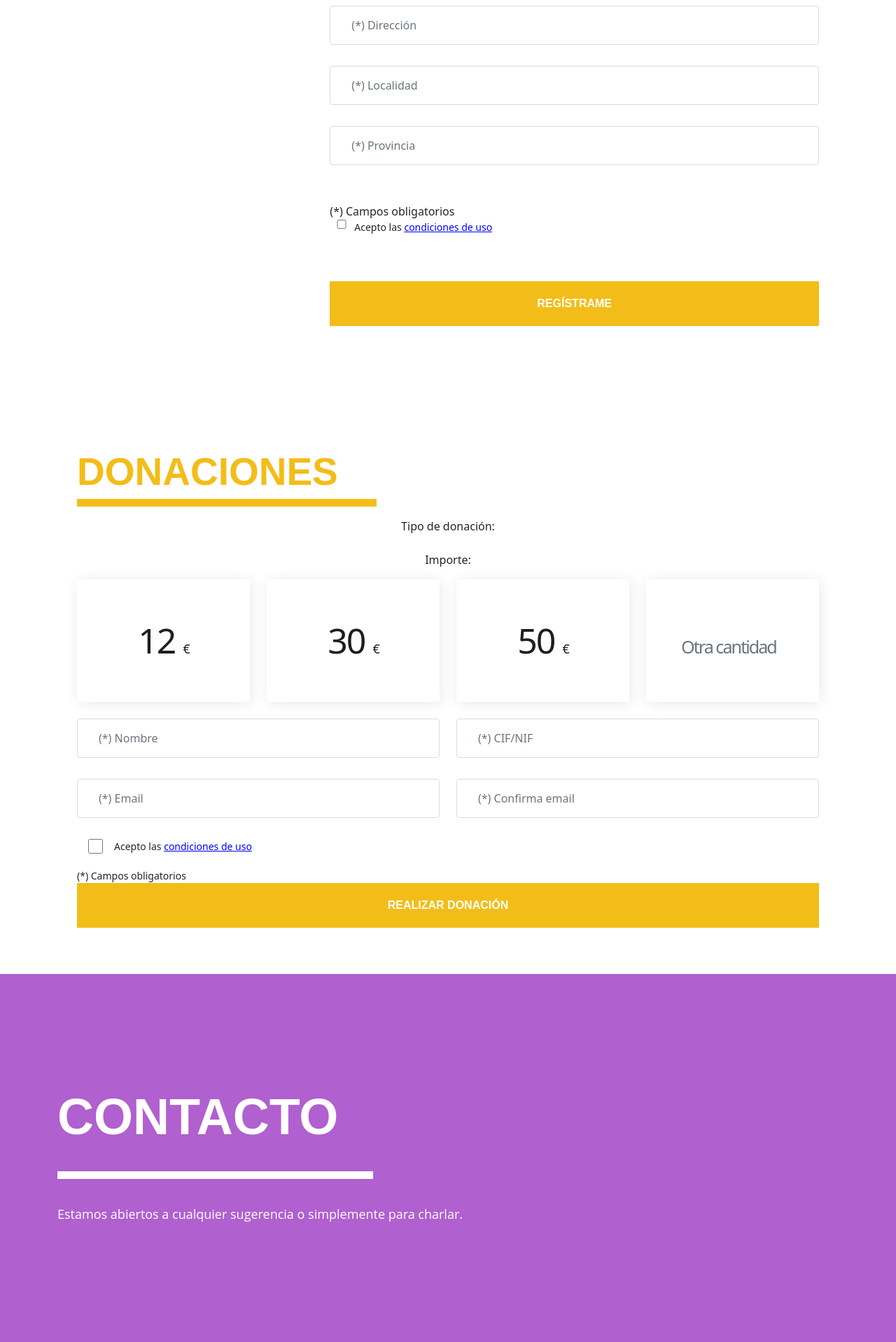
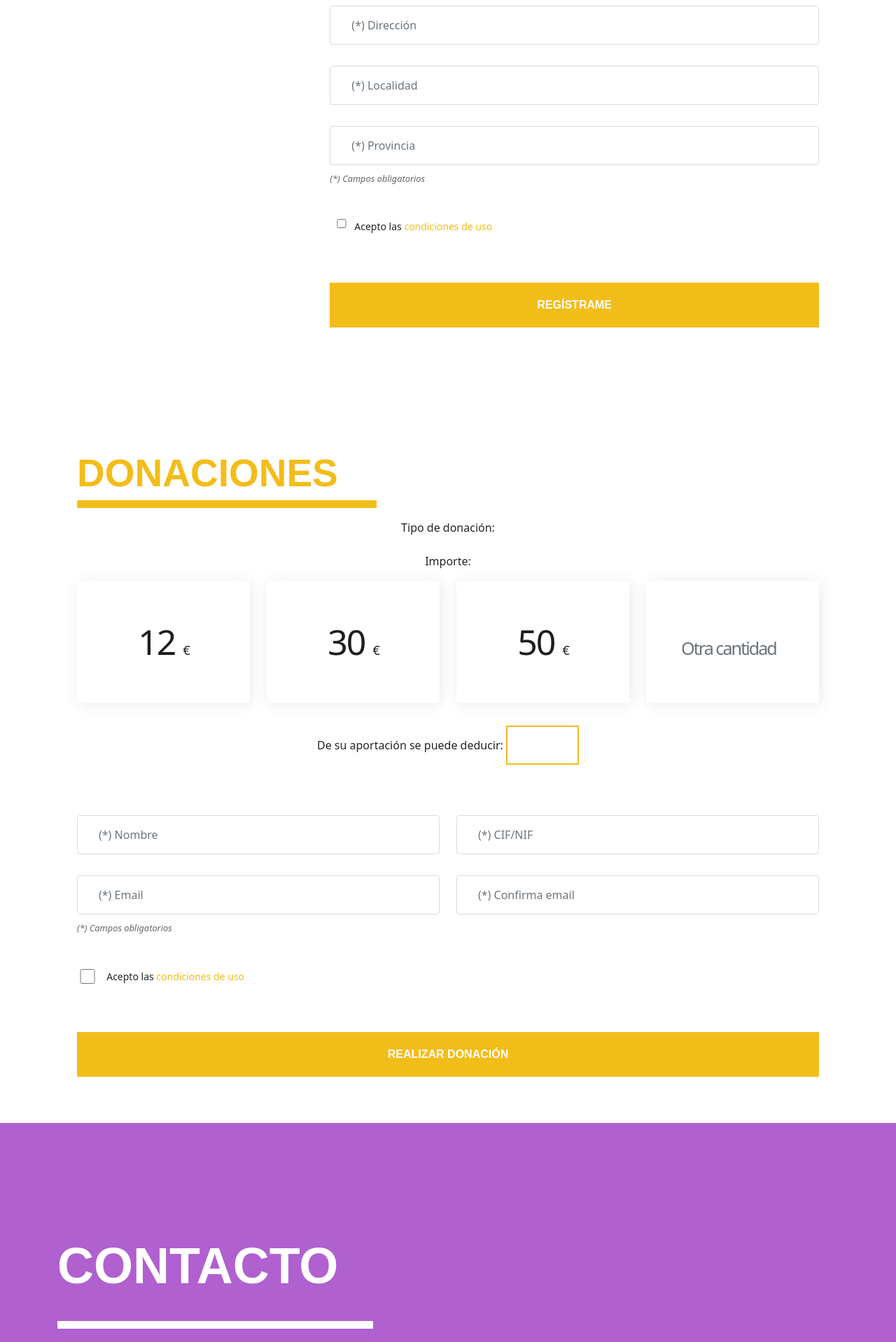
Before and after one commit to zebenperez/capsulae2, a Django app: page /pharma/home/ in a window 1280 px wide. Shown: the part 3209-5127 px from the top of the page at 70% size. Run offline with Django 3.2, Linux system fonts and the light colour scheme; parts of the project's set-up code (start-up, migrations or seed data) failed here and were passed over; some libraries are stand-ins or nearby versions.

Commit message:
donaciones

```diff
--- a/account/templates/account/donation-plans.html
+++ b/account/templates/account/donation-plans.html
@@ -20,7 +20,10 @@
             50 <span class="small-text">€</span> </button> </div>
         <div class="col-lg-3 col-12 donation-card">
             <input type="text" class="form-control custom" id="custom-donation" value="" placeholder="Otra cantidad"/> </div>
+	<div class="col-lg-12 text-center mb-3 mt-5">De su aportación se puede deducir:&nbsp; <span class="deduction" id="div-deduction"></span></div>
     </div>
+    <br/>
+    <br/>
     <br/>
     <input type="hidden" id="plan-d" name="plan-d" value="" />
     <input type="hidden" id="amount-d" name="amount-d" value="" />
@@ -42,6 +45,7 @@
         $(".btn-donation").each(function(){
             $(this).removeClass("btn-warning");
         })
+        calculateDeduction();
         setTimeout(() => {obj.addClass("btn-warning")}, 100);
         e.preventDetault();
     });
@@ -51,6 +55,28 @@
         $(".btn-donation").each(function(){
             $(this).removeClass("btn-warning");
         })
+        calculateDeduction();
         e.preventDetault();
     });
+
+    function calculateDeduction() {
+        // Obtener el valor de la donación
+        var donation = parseFloat($("#amount-d").val());
+
+        // Validar si el valor introducido es un número
+        if (isNaN(donation) || donation <= 0) { $("#div-deduction").html("Por favor, introduce una cantidad válida."); return; }
+
+        // Calcular la deducción en base a las reglas proporcionadas
+        var deduction = 0;
+        if (donation <= 250) { deduction = donation * 0.80; }
+        else { deduction = 250 * 0.80 + (donation - 250) * 0.40; }
+
+        // Mostrar el resultado
+        $("#div-deduction").html(` <strong>${deduction.toFixed(2)} € `);
+        /*document.getElementById('resultado').innerHTML = `
+            <p>Cantidad donada: <strong>${donation.toFixed(2)} €</strong></p>
+            <p>Deducción fiscal: <strong>${deduction.toFixed(2)} €</strong></p>
+            <p>Coste final: <strong>${(donation - deduction).toFixed(2)} €</strong></p>
+        `;*/
+    }
 </script>
--- a/account/templates/account/donations.html
+++ b/account/templates/account/donations.html
@@ -21,6 +21,7 @@
                 <div class="col-lg-6 col-12 conForm form-group">
                     <input type="text" id="email-d2" name="email-d2" class="form-control" title="Confirmación de correo"
                     placeholder="(*) Confirma email &nbsp;" required/> </div>
+                <div class="required-fields">(*) Campos obligatorios</div>
                     {%comment%}
                     <div class="form-group">
                         <input type="text" id="address" name="address" class="form-control" title="Dirección" placeholder="(*) Dirección"
@@ -31,18 +32,20 @@
                         <input type="text" id="province" name="province" class="form-control" title="Provincia" placeholder="(*) Provincia"
                             required/> </div>
                     {%endcomment%}
-                <br/>
-                <div class="acceptCheck small">
+                <div class="acceptCheck small mt-5 p-0">
                     <input type="checkbox" id="tos-d" name="tos-d"/>
-                    <label>Acepto las <a class="ark pointer" style="color:blue;" data-url="{% url "privacy-policy" %}"
+                    {%comment%}
+                    <label>Acepto las <a class="ark pointer" data-url="{% url "privacy-policy" %}"
                         data-target-modal="common-modal"> condiciones de uso</a> </label><br/>
+                    {%endcomment%}
+                    <label>Acepto las <a class="ark pointer" href="https://fundec.org/cms/politica/" target="_blank"> condiciones de uso</a></label>
+                    <br/>
                 </div>
                 <div class="">
                     <script src='https://www.google.com/recaptcha/api.js'></script>
                     <div class="g-recaptcha" data-sitekey="6Lex26gUAAAAAAz2BSZPNuHpj5-84MYnkIzvsTy4"></div>
                 </div>
-                <div class="small">(*) Campos obligatorios</div>
-                <div class=""> <button id="btn-donation-send" class="submitBnt register"> Realizar donación</button> </div>
+                <div class="mt-5"> <button id="btn-donation-send" class="submitBnt register"> Realizar donación</button> </div>
                 <div id="div-donation-errors" class="alert-msg hideClass"></div>
             </div>
         </form>
--- a/account/templates/account/register.html
+++ b/account/templates/account/register.html
@@ -38,7 +38,7 @@
 
 			    {% get_profile_select %}
 
-			    <div class="acceptCheck small">
+			    <div class="acceptCheck small mt-5 p-0">
 				<input type="checkbox" id="tos" name="tos"/>
 				<label> Acepto las <a class="ark pointer" data-url="{% url "privacy-policy" %}" data-target-modal="common-modal">
 				    condiciones de uso</a> </label>
@@ -88,22 +88,26 @@
 		    		</div>
 		    		<div class="form-group">
 					    <input type="text" id="province" name="province" class="form-control" title="Provincia" placeholder="(*) Provincia"
-                            required/> </div><br/>
-					(*) Campos obligatorios
+                            required/> </div>
+
+        			<div class="required-fields">(*) Campos obligatorios</div>
 
                     {#{% get_profile_select %}#}
 
-				    <br/>
-				    <div class="acceptCheck small">
+				    <div class="acceptCheck small mt-5 p-0">
 					    <input type="checkbox" id="tos" name="tos"/>
-					    <label>Acepto las <a class="ark pointer" style="color:blue;" data-url="{% url "privacy-policy" %}"
-                            data-target-modal="common-modal"> condiciones de uso</a> </label><br/>
+                        {%comment%}
+					    <label>Acepto las <a class="ark pointer" data-url="{% url "privacy-policy" %}"
+                            data-target-modal="common-modal"> condiciones de uso</a> </label>
+                        {%endcomment%}
+                        <label>
+                            Acepto las <a class="ark pointer" href="https://fundec.org/cms/politica/" target="_blank"> condiciones de uso</a></label>
 				    </div>
 				    <div class="">
 					    <script src='https://www.google.com/recaptcha/api.js'></script>
 					    <div class="g-recaptcha" data-sitekey="6Lex26gUAAAAAAz2BSZPNuHpj5-84MYnkIzvsTy4"></div>
-				    </div><br/>
-				    <div class=""> <button id="btn-register-send" class="submitBnt register"> Reg&iacute;strame</button> </div>
+				    </div>
+				    <div class="mt-5"> <button id="btn-register-send" class="submitBnt register"> Reg&iacute;strame</button> </div>
 				    <div id="div-errors" class="alert-msg hideClass"></div>
 			    </div>
 		    </div>
--- a/static/css/new-style.css
+++ b/static/css/new-style.css
@@ -178,6 +178,18 @@ h4.subHeading{
 	margin-top:20px;
 }
 
+.required-fields {
+	margin-top: -20px !important;
+	font-style:italic;
+	font-size: 0.8rem;
+	color: #666;
+}
+
+.hideClass {
+	display:none;
+}
+
+
 /*----------------------------------------------------
 	3. Header Part
 ------------------------------------------------------*/
@@ -324,11 +336,6 @@ header{
   color:#fff;
 }
 */
-
-
-.hideClass {
-	display:none;
-}
 
 
 /*
@@ -482,6 +489,13 @@ select.form-control {
 	display: grid;
 	grid-template-columns: 5% 95%;
 	text-align: left;
+}
+.acceptCheck a {
+	color: #f3bd19;
+	text-decoration: none;
+}
+.acceptCheck a:hover {
+	color: #b060cf;
 }
 
 /*----------------------------------------------------
@@ -1386,6 +1400,11 @@ input.custom::placeholder {
 	font-size: 1.575rem;
 }
 
+span.deduction {
+	border: 2px solid #f3bd19;
+	padding: 15px 50px 15px 50px;
+}
+
 .btn-warning {
     border: 3px solid #f3bd19 !important;
 }
--- a/static/css/styles.css
+++ b/static/css/styles.css
@@ -991,7 +991,7 @@ i.fas.fa-home:hover, i.far.fa-folder-open:hover, i.fas.fa-users:hover, i.fas.fa-
     flex-basis: 99.5%;
     padding-top: 15px;
     padding-bottom: 3.5rem;
-    height: 99vh;
+    min-height: 99vh;
 }
 
 div#cover.image.special {
--- a/templates/base.html
+++ b/templates/base.html
@@ -57,7 +57,7 @@
             </main>
             <div class="row m-0">
                 <div class="col-lg-2 offset-lg-1 col-12 text-center pb-3"><img src="/static/imgs/logo-PRTR.png" height="35"></div>
-                <div class="col-lg-6 col-12 text-center small pb-3" pb-3>Financiado por la Unión Europea - NextGenerationEU</div>
+                <div class="col-lg-6 col-12 text-center small pb-3">Financiado por la Unión Europea - NextGenerationEU</div>
                 <div class="col-lg-2 col-12 text-center pb-3"><img src="/static/imgs/logo-financiado-ue.jpg" height="35"></div>
             </div>
             <div class="overlay"></div>
```
